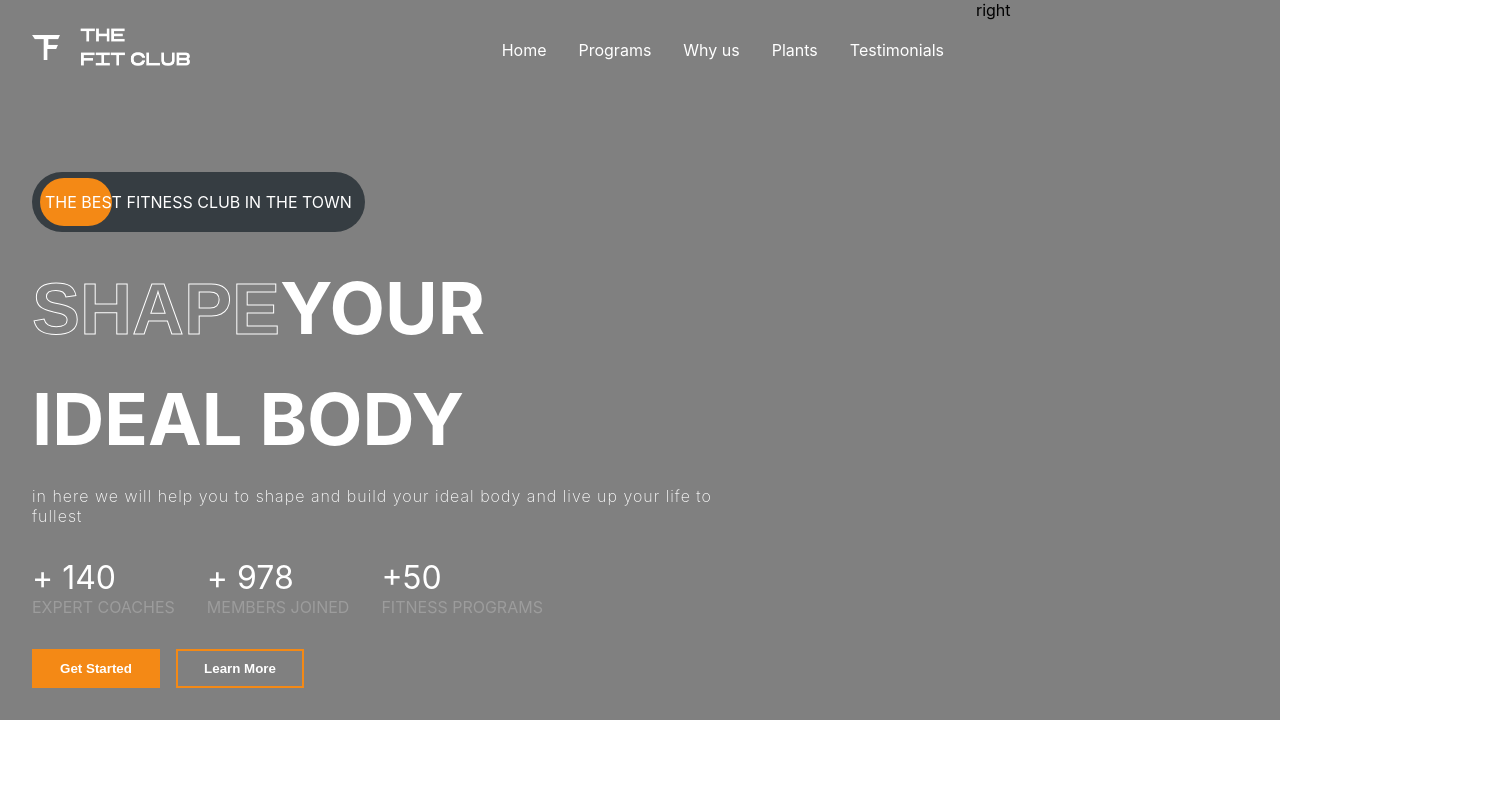
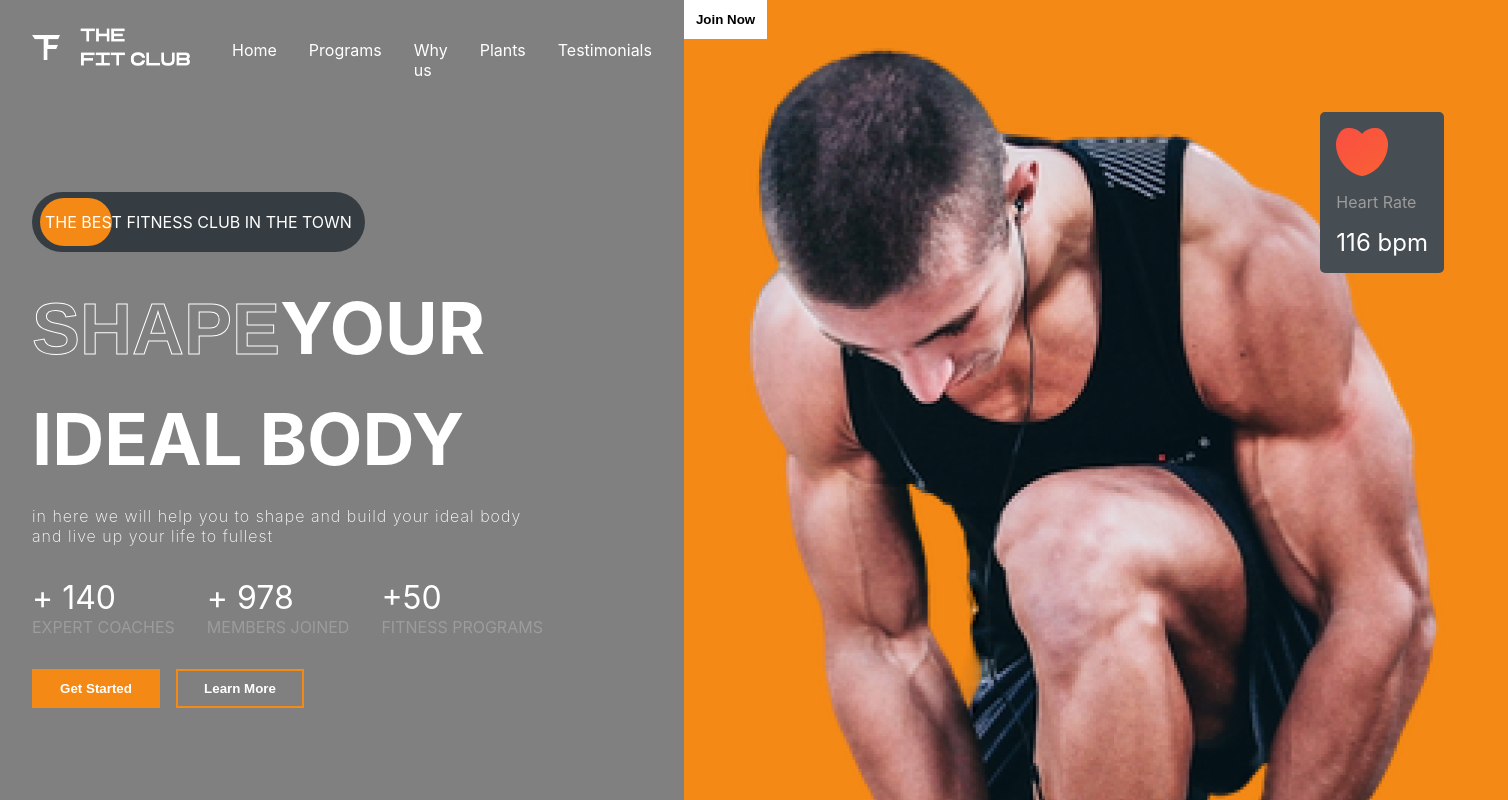
Before and after one commit to AlaaSassii/fitnessWeb, a React (Vite) app: page / in a window 1280 px wide. Shown: the top 800 px of the page, 1508 px wide, since content can reach past the window. Built offline with nearby package versions, Linux system fonts and the light colour scheme.

Commit message:
add newthings

```diff
--- a/src/components/Hero/Hero.css
+++ b/src/components/Hero/Hero.css
@@ -10,10 +10,6 @@
   display: flex;
   gap: 2rem;
   flex-direction: column;
-}
-
-.right-h {
-  flex: 1;
 }
 
 .the-best-ad {
@@ -97,3 +93,43 @@
   width: 8rem;
   border: 2px solid var(--orange);
 }
+
+/* right-h */
+
+.right-h {
+  flex: 1;
+  position: relative;
+  background-color: var(--orange);
+}
+
+.right-h > btn {
+  position: absolute;
+  right: 3rem;
+  top: 2rem;
+  color: black;
+}
+
+.heart-rate {
+  display: flex;
+  flex-direction: column;
+  gap: 1rem;
+  background-color: var(--darkGrey);
+  width: fit-content;
+  padding: 1rem;
+  align-items: start;
+  border-radius: 5px;
+  position: absolute;
+  right: 4rem;
+  top: 7rem;
+}
+
+.hear-rate > img {
+  width: 2rem;
+}
+.heart-rate > span:nth-child(2) {
+  color: var(--gray);
+}
+.heart-rate > :nth-child(3) {
+  color: white;
+  font-size: 1.5rem;
+}
--- a/src/components/Hero/Hero.jsx
+++ b/src/components/Hero/Hero.jsx
@@ -5,6 +5,7 @@ import hero__image from "../../assets/hero_image.png";
 import hero_image_back from "../../assets/hero_image_back.png";
 import Heart from "../../assets/heart.png";
 import Calories from "../../assets/calories.png";
+
 const Hero = () => {
   return (
     <div className='hero'>
@@ -53,7 +54,18 @@ const Hero = () => {
         </div>
       </div>
 
-      <div className='right-h'>right</div>
+      <div className='right-h'>
+        <button className='btn'>Join Now</button>
+        <div className='heart-rate'>
+          <img src={Heart} alt='' />
+          <span>Heart Rate</span>
+          <span>116 bpm</span>
+        </div>
+
+        {/* hero images */}
+        <img src={hero__image} alt='' className='hero-image' />
+        <img src={hero_image_back} alt='' className='hero-image-back' />
+      </div>
     </div>
   );
 };
```
